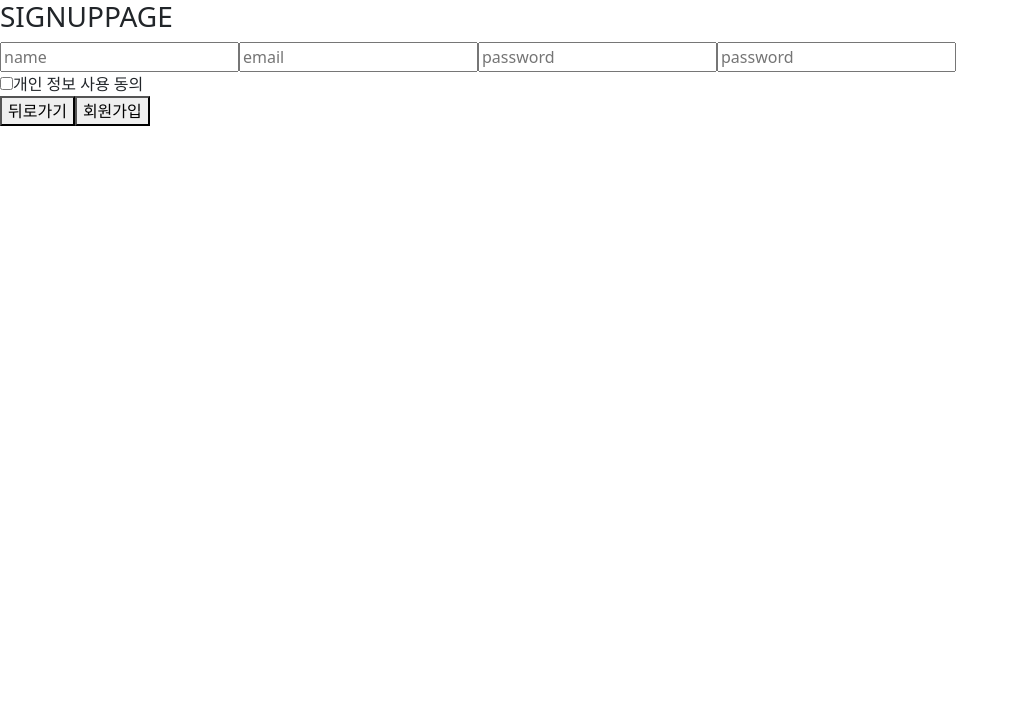
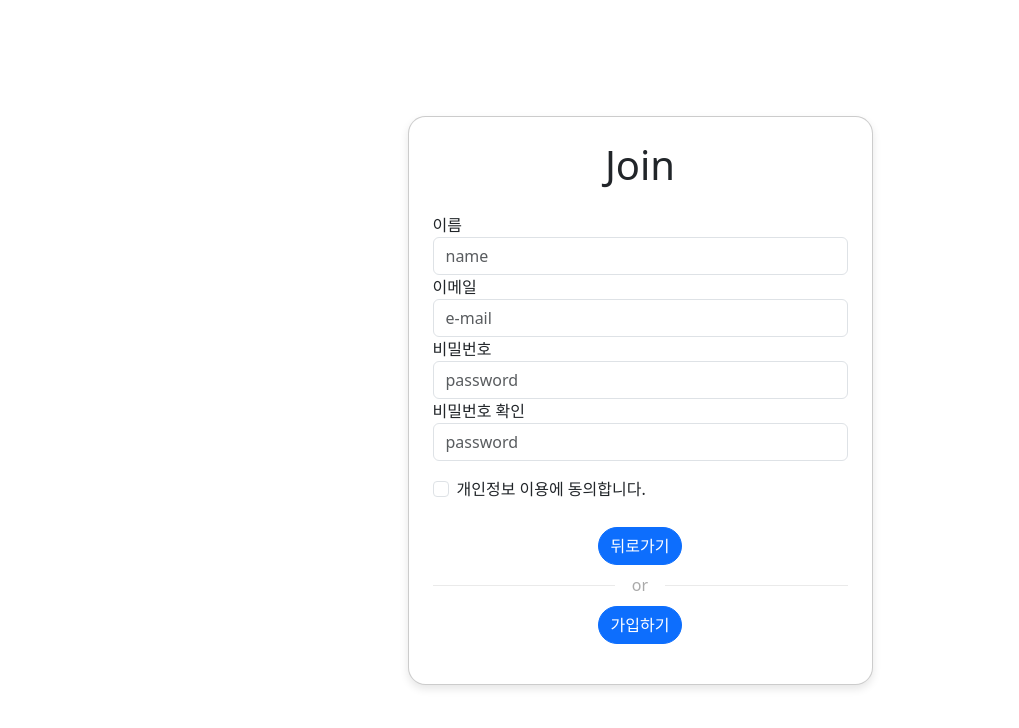
Before and after one commit to ckdwlsrh/household-budget-web, a Vue app: page /signup in a window 1280 px wide. Shown: the top 728 px of the page, without its empty margins (0-1019 px from the left). Built offline with nearby package versions, Linux system fonts and the light colour scheme.

Commit message:
feat: 스타일 추가, 로그인 검증 모든 항목 체크

```diff
--- a/src/pages/user/SignupPage.vue
+++ b/src/pages/user/SignupPage.vue
@@ -1,16 +1,84 @@
 <template>
-  <div>
-    <h3>SIGNUPPAGE</h3>
-    <div>
-      <input type="text" placeholder="name" v-model="name" required />
-      <input type="email" placeholder="email" v-model="email" required />
-      <input type="password" placeholder="password" v-model="password" required />
-      <input type="password" placeholder="password" v-model="checkPassword" required />
-      <br />
-      <input type="checkbox" v-model="agree" required />개인 정보 사용 동의
-      <br />
-      <button @click="goToLogin">뒤로가기</button>
-      <button @click="signupHandler">회원가입</button>
+  <div class="container d-flex justify-content-center align-items-center full-height">
+    <div class="col-md-5 mx-auto">
+      <div class="myform">
+        <div class="mb-3">
+          <div class="col-md-12 text-center">
+            <h1>Join</h1>
+          </div>
+        </div>
+        <div class="form-group">
+          <label>이름</label>
+          <input
+            type="text"
+            class="form-control"
+            placeholder="name"
+            v-model="name"
+            @keyup.enter="signupHandler"
+            required
+          />
+        </div>
+        <div class="form-group">
+          <label for="exmapleEmail">이메일</label>
+          <input
+            type="email"
+            class="form-control"
+            placeholder="e-mail"
+            v-model="email"
+            @keyup.enter="signupHandler"
+            required
+          />
+        </div>
+        <div class="form-group">
+          <label for="examplePasswod">비밀번호</label>
+          <input
+            type="password"
+            class="form-control"
+            placeholder="password"
+            v-model="password"
+            @keyup.enter="signupHandler"
+            required
+          />
+        </div>
+        <div class="form-group">
+          <label>비밀번호 확인</label>
+          <input
+            type="password"
+            class="form-control"
+            placeholder="password"
+            v-model="checkPassword"
+            @keyup.enter="signupHandler"
+            required
+          />
+        </div>
+        <div class="form-group form-check">
+          <input type="checkbox" class="form-check-input" v-model="agree" />
+          <label> 개인정보 이용에 동의합니다. </label>
+        </div>
+        <br />
+        <div class="col-md-12 text-center">
+          <button
+            type="submit"
+            class="btn btn-block mybtn btn-primary tx-tfm"
+            @click.prevent="goToLogin"
+          >
+            뒤로가기
+          </button>
+        </div>
+        <div class="col-md-12">
+          <div class="login-or">
+            <hr class="hr-or" />
+            <span class="span-or">or</span>
+          </div>
+        </div>
+        <div class="form-group">
+          <p class="text-center">
+            <button class="btn btn-block mybtn btn-primary tx-tfm" @click="signupHandler">
+              가입하기
+            </button>
+          </p>
+        </div>
+      </div>
     </div>
   </div>
 </template>
@@ -49,6 +117,11 @@ const goToLogin = () => {
 
 const signupHandler = async () => {
   try {
+    if (!name.value || !email.value || !password.value || !checkPassword.value) {
+      alert('모든 항목을 입력해주세요.')
+      return
+    }
+
     if (!isValidEmail(email.value)) {
       alert('이메일 형식 틀림')
       return
@@ -86,4 +159,59 @@ const signupHandler = async () => {
 }
 </script>
 
-<style scoped></style>
+<style scoped>
+a {
+  text-decoration: none !important;
+}
+
+.full-height {
+  height: 100vh;
+}
+
+.myform {
+  display: flex;
+  flex-direction: column;
+  padding: 1.5rem;
+  width: 100%;
+  background-color: #fff;
+  border: 1px solid rgba(0, 0, 0, 0.2);
+  border-radius: 1.1rem;
+  max-width: 500px;
+  box-shadow: 0 4px 8px rgba(0, 0, 0, 0.1);
+}
+
+.tx-tfm {
+  text-transform: uppercase;
+}
+
+.mybtn {
+  border-radius: 50px;
+}
+
+.login-or {
+  position: relative;
+  color: #aaa;
+  margin: 10px 0;
+  padding: 10px 0;
+}
+
+.span-or {
+  display: block;
+  position: absolute;
+  left: 50%;
+  top: -2px;
+  margin-left: -25px;
+  background-color: #fff;
+  width: 50px;
+  text-align: center;
+}
+
+.hr-or {
+  height: 1px;
+  margin: 0 !important;
+}
+
+.form-check {
+  margin-top: 1rem;
+}
+</style>
```
